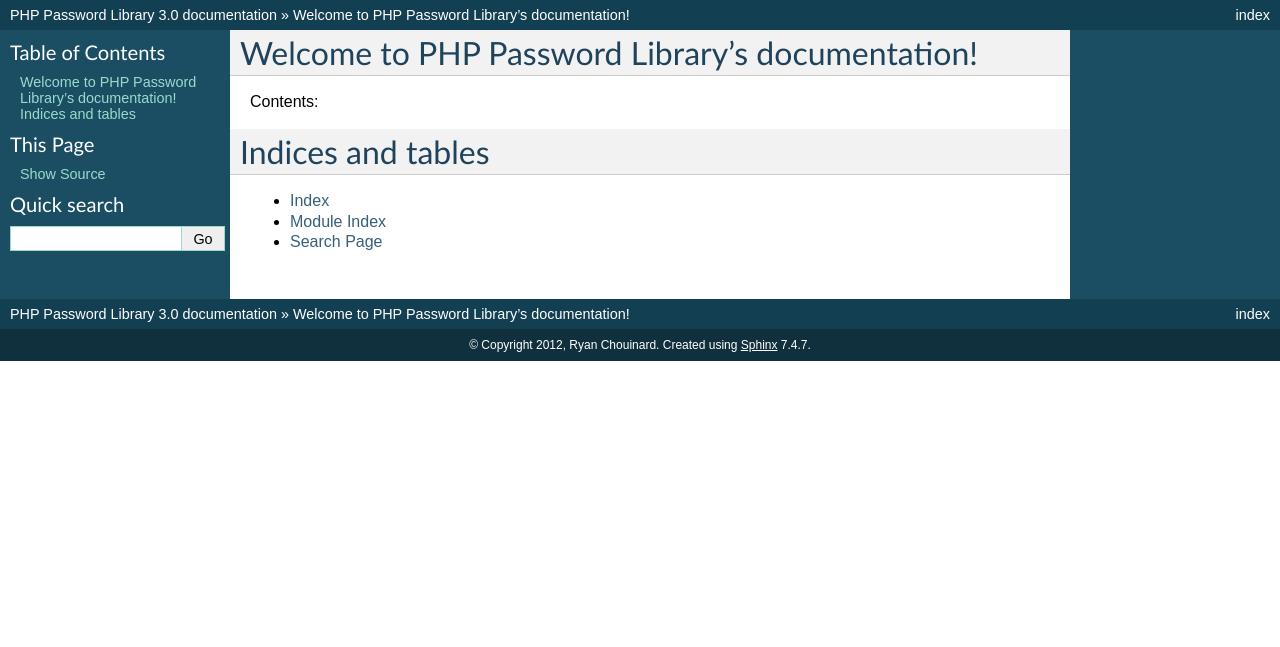
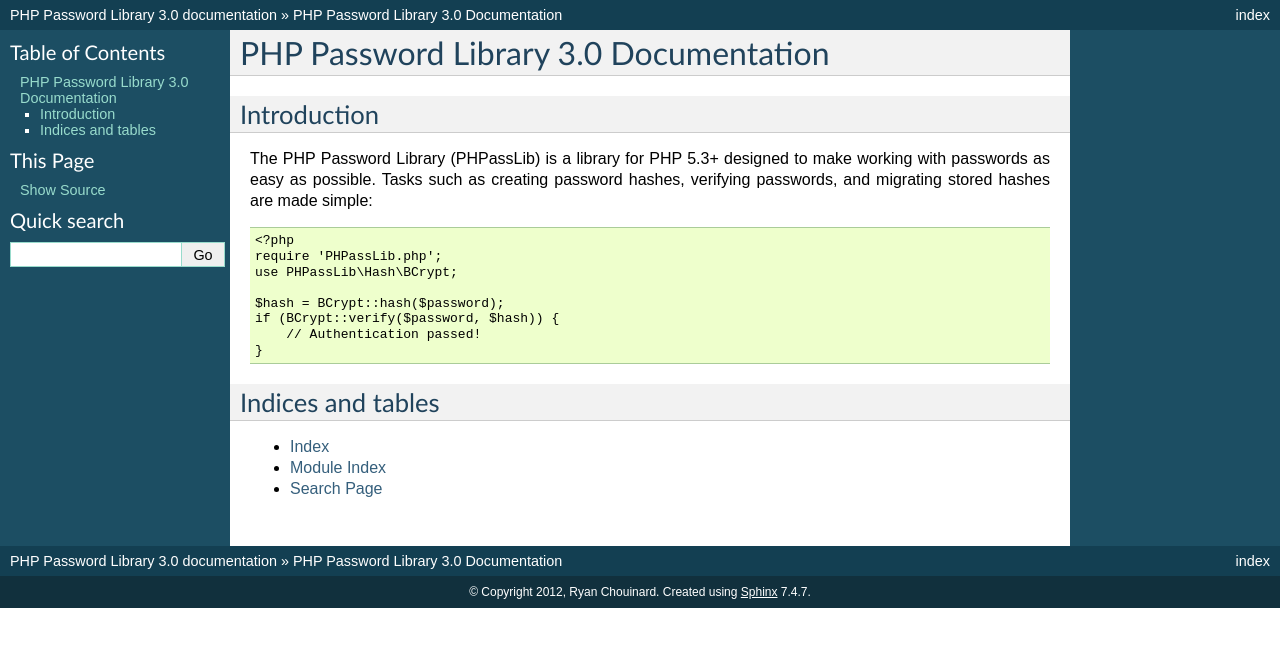
Before and after one commit to rchouinard/phpass-docs, a Sphinx documentation site: the page built from docs/index.rst, in a window 1280 px wide. Shown: the top 647 px of the page. Built offline with Sphinx 7.4.7, drawn with Linux system fonts in a browser that asks for light colours.

Commit message:
Update index to include quick example

```diff
--- a/docs/index.rst
+++ b/docs/index.rst
@@ -3,15 +3,26 @@
    You can adapt this file completely to your liking, but it should at least
    contain the root `toctree` directive.
 
-Welcome to PHP Password Library's documentation!
-================================================
+========================================================================
+PHP Password Library |release| Documentation
+========================================================================
 
-Contents:
+Introduction
+============
 
-.. toctree::
-   :maxdepth: 2
+The PHP Password Library (PHPassLib) is a library for PHP 5.3+ designed
+to make working with passwords as easy as possible. Tasks such as
+creating password hashes, verifying passwords, and migrating stored
+hashes are made simple::
 
+    <?php
+    require 'PHPassLib.php';
+    use PHPassLib\Hash\BCrypt;
 
+    $hash = BCrypt::hash($password);
+    if (BCrypt::verify($password, $hash)) {
+        // Authentication passed!
+    }
 
 Indices and tables
 ==================
```
